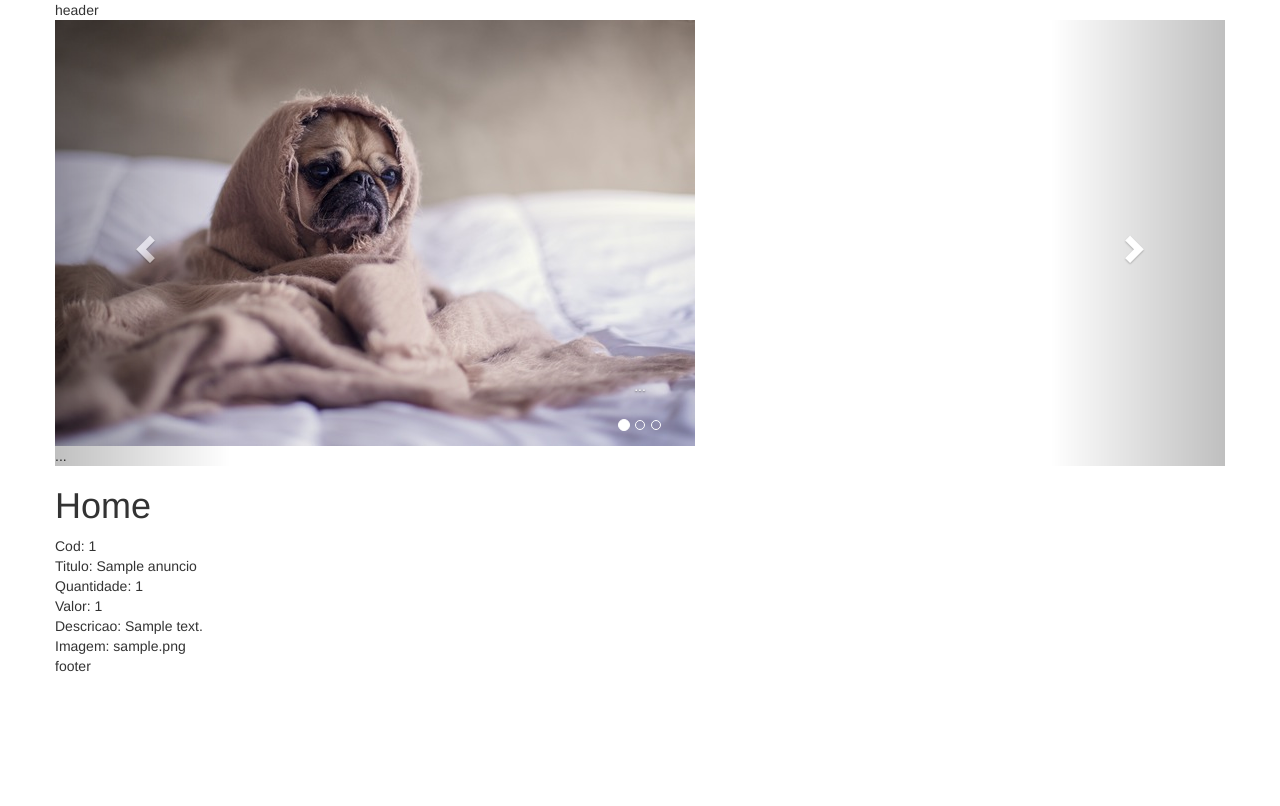
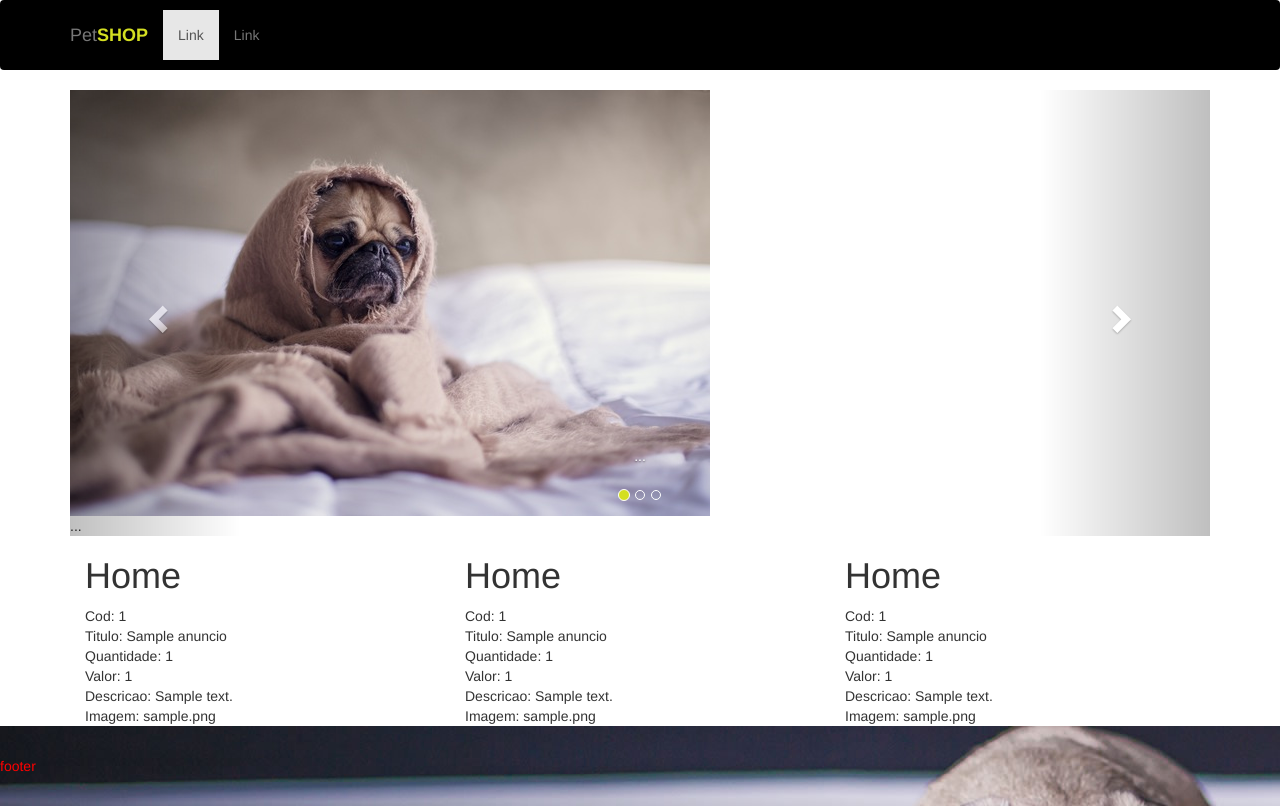
Before and after one commit to campsodiego/pet, a PHP site: page /pet/ in a window 1280 px wide. Before the commit the page ends 672 px from the top, so only its background shows below. Run offline with PHP 8.4, Linux system fonts and the light colour scheme; tables that the repository leaves empty hold one stand-in row (values such as "Sample post"); some libraries are stand-ins or nearby versions.

Commit message:
Edição de banners

```diff
--- a/assets/css/style.css
+++ b/assets/css/style.css
@@ -0,0 +1,97 @@
+.clear{
+	clear: both;
+}
+.header .navbar-custom{
+	background: #000;
+	border: none;
+	padding: 10px 0;
+	border-radius: none;
+}
+
+/*.navbar-default navbar-nav>.active>a{
+    color: #D4DF21 !important;
+    background-color: #696969 !important;
+}*/
+.header .navbar-custom .navbar-brand span{
+	color: #D4DF21;
+	font-weight: bold;
+}
+.header .navbar-collapse-custom a{
+	color: #353535;
+}
+.header-inferior h2{
+	border-bottom: 1px solid #D4DF21;
+	font-weight: bold;
+	margin-top: 0;
+}
+.header-inferior ul{
+	list-style-type: none;
+	margin: 35px 0 50px 0;
+}
+.header-inferior ul li{
+	padding-bottom: 20px;
+}
+.carousel-indicators .active{
+	background: #D4DF21;
+}
+
+.imagemBannerAdm
+{
+	width:50px;
+}
+
+.ulListaBanner
+{
+	display:flex;
+	list-style:none;
+}
+
+
+.footer{
+	background: url('../images/pet-footer01.jpg');
+	padding: 30px 0;
+	color: red;
+
+}
+
+.footer p{
+	color: #FFF;
+}
+
+.imagemBannerAdm
+{
+	width:50px;
+}
+.footer .frm_form_fields label{
+	display: none !important;
+}
+.footer .frm_form_fields .form-field{
+	float: left;
+	width: 250px;
+}
+.footer .frm_form_fields .form-field input{
+	border: 1px solid #D4DF21;
+	background: transparent !important;
+	border-radius: 0 !important;
+}
+.footer .frm_form_fields .frm_submit{
+	float: left;
+	width: 40px;
+	clear: none !important;
+}
+.footer .frm_form_fields .frm_submit input{
+	margin: 0 !important;
+	background: #D4DF21;
+	color: #9994ac;
+	text-transform: uppercase;
+	border-radius: 0 !important;
+	border: none !important;
+	box-shadow: none !important;
+	padding: 5px;
+	height: 32px;
+}
+.footer .frm_form_fields .frm_submit input:hover{
+	background: #D4DF21;
+	color: #FFF;
+	border: solid 1px #D4DF21 !important;
+}
--- a/views/home.php
+++ b/views/home.php
@@ -41,7 +41,7 @@
 		</a>
 	</div>
 </section>
-
+<div class="col-md-4 col-lg-4">
 	<h1>Home</h1>
 
 	<?php foreach ($anuncios as $anuncio) {
@@ -52,3 +52,28 @@
 		echo "Descricao: ".$anuncio['descricaoAnuncio']."<br/>";
 		echo "Imagem: ".$anuncio['imagem']."<br/>";
 	} ?>
+</div>
+<div class="col-md-4 col-lg-4">
+	<h1>Home</h1>
+
+	<?php foreach ($anuncios as $anuncio) {
+		echo "Cod: ".$anuncio['idanuncios']."<br/>";
+		echo "Titulo: ".$anuncio['tituloAnuncio']."<br/>";
+		echo "Quantidade: ".$anuncio['qtdAnuncio']."<br/>";
+		echo "Valor: ".$anuncio['vlrAnuncio']."<br/>";
+		echo "Descricao: ".$anuncio['descricaoAnuncio']."<br/>";
+		echo "Imagem: ".$anuncio['imagem']."<br/>";
+	} ?>
+</div>
+<div class="col-md-4 col-lg-4">
+	<h1>Home</h1>
+
+	<?php foreach ($anuncios as $anuncio) {
+		echo "Cod: ".$anuncio['idanuncios']."<br/>";
+		echo "Titulo: ".$anuncio['tituloAnuncio']."<br/>";
+		echo "Quantidade: ".$anuncio['qtdAnuncio']."<br/>";
+		echo "Valor: ".$anuncio['vlrAnuncio']."<br/>";
+		echo "Descricao: ".$anuncio['descricaoAnuncio']."<br/>";
+		echo "Imagem: ".$anuncio['imagem']."<br/>";
+	} ?>
+</div>
--- a/views/template.php
+++ b/views/template.php
@@ -9,18 +9,42 @@
 </head>
 <body>
 
-	<div class="container">
-		<div class="row">
-			<section id="header">
-				header
-			</section>
-			<section id="body">
-				<?php $this->loadViewInTemplate($viewName, $viewData); ?>
-			</section>
-			<section id="footer">
-				footer
-			</section>
+	<section class="header">
+		<nav class="navbar navbar-default navbar-custom">
+		  <div class="container">
+		    <!-- Brand and toggle get grouped for better mobile display -->
+		    <div class="navbar-header">
+		      <button type="button" class="navbar-toggle collapsed" data-toggle="collapse" data-target="#bs-example-navbar-collapse-1" aria-expanded="false">
+		        <span class="sr-only">Toggle navigation</span>
+		        <span class="icon-bar"></span>
+		        <span class="icon-bar"></span>
+		        <span class="icon-bar"></span>
+		      </button>
+		      <a class="navbar-brand" href="#">Pet<span>SHOP</span></a>
+		    </div>
+		    <div class="collapse navbar-collapse" id="bs-example-navbar-collapse-1">
+		      <ul class="nav navbar-nav">
+		        <li class="active"><a href="#">Link <span class="sr-only">(current)</span></a></li>
+		        <li><a href="#">Link</a></li>
+		      </ul>
+		    </div><!-- /.navbar-collapse -->
+		  </div><!-- /.container -->
+		</nav>
+	</section>
+
+	<section class="body">
+		<div class="container">
+			<div class="row">
+
+				<div class="col-md-12" id="body">
+					<?php $this->loadViewInTemplate($viewName, $viewData); ?>
+				</div>
+			</div>
 		</div>
+	</section>
+
+	<div class="footer">
+		footer
 	</div>
 
 
```
Also changed, not shown: controllers/bannerController.php (added, +65 -0 lines), models/banner.php (added, +77 -0 lines), views/cadastra_banner.php (added, +13 -0 lines), views/editar_banner.php (added, +18 -0 lines), views/listaBanner.php (added, +11 -0 lines), assets/images/pet-footer01.jpg (added), assets/upload/2016.12.16-19.11.38code.jpg (added), assets/upload/2016.12.16-19.11.50blackrainbowl.jpg (added), assets/upload/img1.jpg (added), assets/upload/img2.jpg (added), assets/upload/img3.jpeg (added), assets/upload/pet-footer01.jpg (added), 2 other files. Lines whose indentation alone changed are shown as unchanged.
